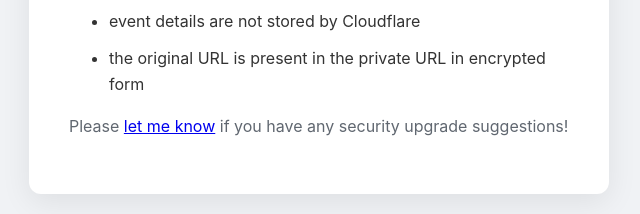
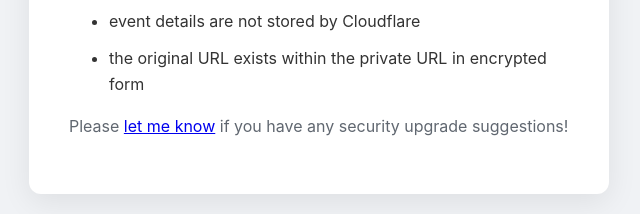
Before and after one commit to IndigoLuksch/hidemycalendar, a plain HTML site: page frontend/security.html in a window 1280 px wide. Shown: the part 549-763 px from the top of the page, 321-961 px from the left. Drawn offline with Linux system fonts and the light colour scheme.

Commit message:
Update security.html

```diff
--- a/frontend/security.html
+++ b/frontend/security.html
@@ -21,7 +21,7 @@
         <ul>
             <li>the original URL is not stored by Cloudflare </li>
             <li>event details are not stored by Cloudflare </li>
-            <li>the original URL is present in the private URL in encrypted form </li>
+            <li>the original URL exists within the private URL in encrypted form </li>
         </ul>
         <p>
             Please <a href="mailto:indigoluksch@pm.me?subject=Feedback%20on%20Hidemycalendar&body=Hi%20Indigo,">let me know</a> if you have any security upgrade suggestions!
```
